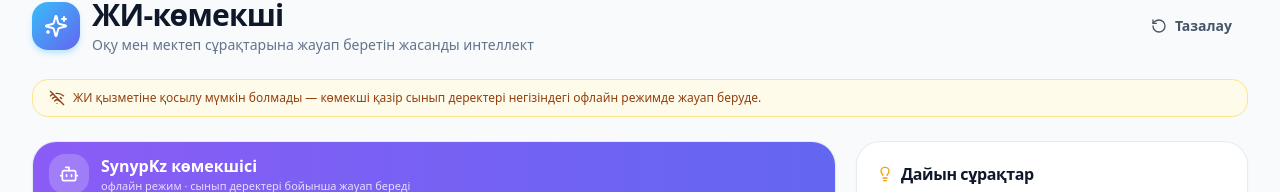
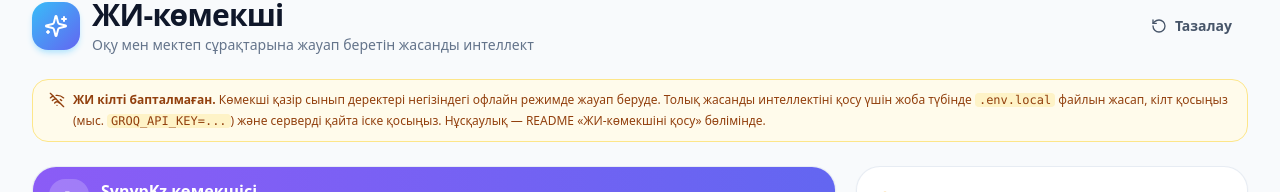
Before and after one commit to yernur-sh/ClassRoutine, a Next.js app: page /ai-assistant in a window 1280 px wide. Both pictures are taken after a click on the button "Бүгін қандай сабақтар бар?". Shown: the part 111-303 px from the top of the page. Built offline with nearby package versions, Linux system fonts and the light colour scheme; no server answers.

Commit message:
ЖИ: кілт күйін дәл анықтау (үлгі мәнді елемеу), нақты офлайн хабарлама, /api/ai/status диагностикасы
Co-authored-by: arena-agent <297053741+arena-agent@users.noreply.github.com>

```diff
--- a/app/api/ai/route.ts
+++ b/app/api/ai/route.ts
@@ -16,36 +16,47 @@ interface Provider {
   headers?: Record<string, string>;
 }
 
+/**
+ * Кілттің шынымен қойылғанын тексеру.
+ * Үлгі мәтін («МҰНДА_ӨЗ_КІЛТІҢІЗДІ...»), бос жол немесе тым қысқа мән кілт саналмайды.
+ */
+function key(name: string): string | null {
+  const v = (process.env[name] || '').trim();
+  if (!v || v.length < 20) return null;
+  if (/МҰНДА|ӨЗ_КІЛТ|your[-_ ]?key|xxx|\.\.\./i.test(v)) return null;
+  return v;
+}
+
 /** Қолжетімді провайдерді env айнымалылары бойынша табу. */
 function resolveProvider(): Provider | null {
   const model = process.env.AI_MODEL;
 
-  if (process.env.OPENAI_API_KEY) {
+  if (key('OPENAI_API_KEY')) {
     return {
       url: (process.env.OPENAI_BASE_URL || 'https://api.openai.com/v1') + '/chat/completions',
-      key: process.env.OPENAI_API_KEY,
+      key: key('OPENAI_API_KEY')!,
       model: model || 'gpt-4o-mini',
     };
   }
-  if (process.env.OPENROUTER_API_KEY) {
+  if (key('OPENROUTER_API_KEY')) {
     return {
       url: 'https://openrouter.ai/api/v1/chat/completions',
-      key: process.env.OPENROUTER_API_KEY,
+      key: key('OPENROUTER_API_KEY')!,
       model: model || 'openai/gpt-4o-mini',
       headers: { 'X-Title': 'SynypKz' },
     };
   }
-  if (process.env.GROQ_API_KEY) {
+  if (key('GROQ_API_KEY')) {
     return {
       url: 'https://api.groq.com/openai/v1/chat/completions',
-      key: process.env.GROQ_API_KEY,
+      key: key('GROQ_API_KEY')!,
       model: model || 'llama-3.3-70b-versatile',
     };
   }
-  if (process.env.GEMINI_API_KEY) {
+  if (key('GEMINI_API_KEY')) {
     return {
       url: 'https://generativelanguage.googleapis.com/v1beta/openai/chat/completions',
-      key: process.env.GEMINI_API_KEY,
+      key: key('GEMINI_API_KEY')!,
       model: model || 'gemini-2.0-flash',
     };
   }
--- /dev/null
+++ b/app/api/ai/status/route.ts
@@ -0,0 +1,29 @@
+// Диагностика: ЖИ провайдері бапталған ба? (кілттің өзі ешқашан қайтарылмайды)
+export const runtime = 'nodejs';
+export const dynamic = 'force-dynamic';
+
+function key(name: string): string | null {
+  const v = (process.env[name] || '').trim();
+  if (!v || v.length < 20) return null;
+  if (/МҰНДА|ӨЗ_КІЛТ|your[-_ ]?key|xxx|\.\.\./i.test(v)) return null;
+  return v;
+}
+
+export async function GET() {
+  const providers = {
+    openai: !!key('OPENAI_API_KEY'),
+    openrouter: !!key('OPENROUTER_API_KEY'),
+    groq: !!key('GROQ_API_KEY'),
+    gemini: !!key('GEMINI_API_KEY'),
+  };
+  const active = Object.entries(providers).find(([, v]) => v)?.[0] ?? null;
+
+  return Response.json({
+    configured: !!active,
+    provider: active,
+    model: process.env.AI_MODEL || (active ? 'әдепкі модель' : null),
+    hint: active
+      ? 'ЖИ қосулы. Егер бәрібір офлайн болса — кілттің дұрыстығын және лимитті тексеріңіз.'
+      : '.env.local файлына GROQ_API_KEY / OPENAI_API_KEY / OPENROUTER_API_KEY / GEMINI_API_KEY қосып, серверді қайта іске қосыңыз.',
+  });
+}
--- a/components/ai/AiAssistant.tsx
+++ b/components/ai/AiAssistant.tsx
@@ -46,6 +46,7 @@ export default function AiAssistant() {
   const [input, setInput] = useState('');
   const [typing, setTyping] = useState(false);
   const [offline, setOffline] = useState(false);
+  const [offlineReason, setOfflineReason] = useState<string | null>(null);
   const endRef = useRef<HTMLDivElement>(null);
   const inputRef = useRef<HTMLInputElement>(null);
   const abortRef = useRef<AbortController | null>(null);
@@ -95,6 +96,7 @@ export default function AiAssistant() {
           ),
       });
       setOffline(res.mode === 'offline');
+      setOfflineReason(res.mode === 'offline' ? res.reason ?? null : null);
     } catch {
       /* тоқтатылды */
     } finally {
@@ -129,9 +131,26 @@ export default function AiAssistant() {
       />
 
       {offline && (
-        <div className="flex items-center gap-2 rounded-2xl border border-amber-200 bg-amber-50 px-4 py-2.5 text-xs font-medium text-amber-800">
-          <WifiOff className="h-4 w-4 shrink-0" />
-          ЖИ қызметіне қосылу мүмкін болмады — көмекші қазір сынып деректері негізіндегі офлайн режимде жауап беруде.
+        <div className="flex items-start gap-2 rounded-2xl border border-amber-200 bg-amber-50 px-4 py-2.5 text-xs font-medium leading-relaxed text-amber-800">
+          <WifiOff className="mt-0.5 h-4 w-4 shrink-0" />
+          <span>
+            {offlineReason === 'no_provider' ? (
+              <>
+                <b>ЖИ кілті бапталмаған.</b> Көмекші қазір сынып деректері негізіндегі офлайн режимде
+                жауап беруде. Толық жасанды интеллектіні қосу үшін жоба түбінде{' '}
+                <code className="rounded bg-amber-100 px-1">.env.local</code> файлын жасап, кілт
+                қосыңыз (мыс. <code className="rounded bg-amber-100 px-1">GROQ_API_KEY=...</code>) және
+                серверді қайта іске қосыңыз. Нұсқаулық — README «ЖИ-көмекшіні қосу» бөлімінде.
+              </>
+            ) : offlineReason === 'upstream_error' ? (
+              <>
+                <b>ЖИ қызметі жауап бермеді</b> (кілт қате немесе лимит бітуі мүмкін) — көмекші офлайн
+                режимде жауап беруде.
+              </>
+            ) : (
+              <>Интернет байланысы үзілді — көмекші офлайн режимде жауап беруде.</>
+            )}
+          </span>
         </div>
       )}
 
--- a/lib/ai-client.ts
+++ b/lib/ai-client.ts
@@ -20,7 +20,13 @@ export interface AskOptions {
   onDelta: (chunk: string) => void;
 }
 
-export type AskResult = { mode: 'ai' | 'offline' | 'blocked'; text: string };
+export type OfflineReason = 'no_provider' | 'upstream_error' | 'network' | null;
+
+export type AskResult = {
+  mode: 'ai' | 'offline' | 'blocked';
+  text: string;
+  reason?: OfflineReason;
+};
 
 export async function askAssistant(opts: AskOptions): Promise<AskResult> {
   const lastUser = [...opts.messages].reverse().find((m) => m.role === 'user');
@@ -45,7 +51,18 @@ export async function askAssistant(opts: AskOptions): Promise<AskResult> {
       signal: opts.signal,
     });
 
-    if (!res.ok || !res.body) throw new Error('ai_unavailable');
+    if (!res.ok || !res.body) {
+      let reason: OfflineReason = 'upstream_error';
+      try {
+        const j = await res.json();
+        if (j?.error === 'no_provider') reason = 'no_provider';
+      } catch {
+        /* ignore */
+      }
+      const text = offlineAnswer(question);
+      opts.onDelta(text);
+      return { mode: 'offline', text, reason };
+    }
 
     const reader = res.body.getReader();
     const dec = new TextDecoder();
@@ -80,6 +97,6 @@ export async function askAssistant(opts: AskOptions): Promise<AskResult> {
     // Fallback — сынып деректері негізіндегі офлайн жауап
     const text = offlineAnswer(question);
     opts.onDelta(text);
-    return { mode: 'offline', text };
+    return { mode: 'offline', text, reason: 'network' };
   }
 }
```
